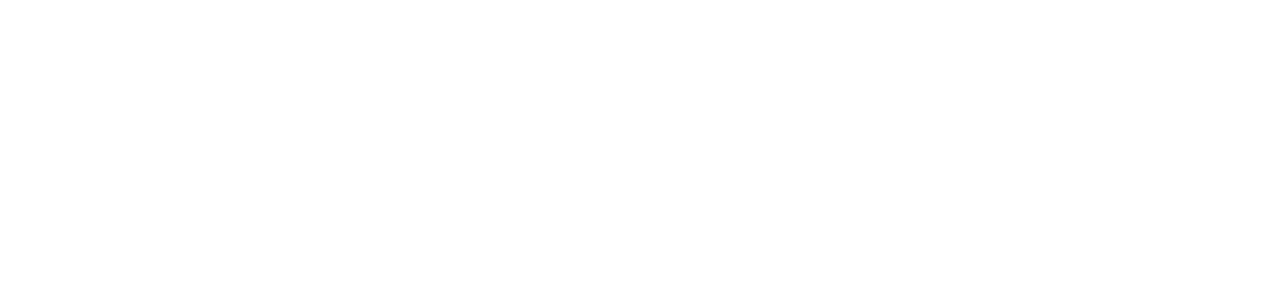
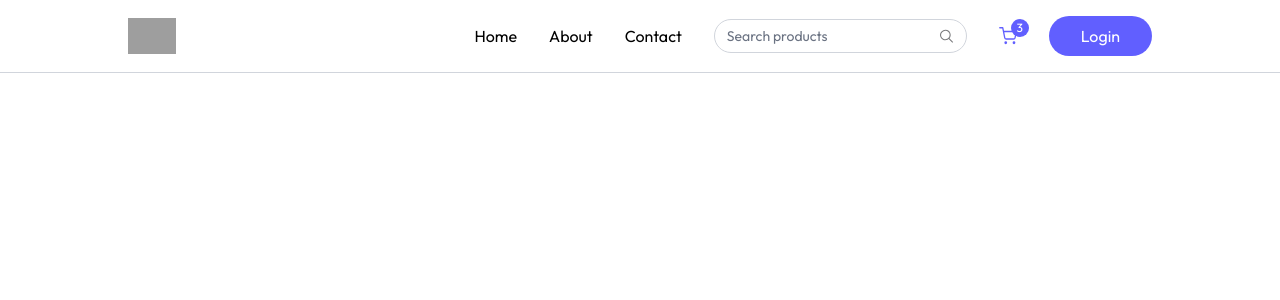
Before and after one commit to sheharagamage/Grocery-market-place, a React (Vite) app: page / in a window 1280 px wide. Shown: the top 300 px of the page. Built offline with nearby package versions, Linux system fonts and the light colour scheme; grey boxes are pictures that could not be loaded.

Commit message:
create navigation bar components

```diff
--- a/package.json
+++ b/package.json
@@ -13,6 +13,7 @@
     "@tailwindcss/vite": "^4.1.8",
     "react": "^19.1.0",
     "react-dom": "^19.1.0",
+    "react-router-dom": "^7.6.2",
     "tailwindcss": "^4.1.8"
   },
   "devDependencies": {
--- a/src/App.jsx
+++ b/src/App.jsx
@@ -1,11 +1,12 @@
 
 //type rafce
 import React from 'react'
+import Navbar from './components/navbar'
 
 const App = () => {
   return (
     <div>
-
+      <Navbar />
     </div>
   )
 }
--- /dev/null
+++ b/src/components/navbar.jsx
@@ -0,0 +1,61 @@
+import React from 'react'
+
+const Navbar = () => {
+    const [open, setOpen] = React.useState(false)
+  return (
+    <nav className="flex items-center justify-between px-6 md:px-16 lg:px-24 xl:px-32 py-4 border-b border-gray-300 bg-white relative transition-all">
+
+            <a href="#">
+                <img className="h-9" src="https://raw.githubusercontent.com/prebuiltui/prebuiltui/main/assets/dummyLogo/dummyLogoColored.svg" alt="dummyLogoColored" />
+            </a>
+
+            {/* Desktop Menu */}
+            <div className="hidden sm:flex items-center gap-8">
+                <a href="#">Home</a>
+                <a href="#">About</a>
+                <a href="#">Contact</a>
+
+                <div className="hidden lg:flex items-center text-sm gap-2 border border-gray-300 px-3 rounded-full">
+                    <input className="py-1.5 w-full bg-transparent outline-none placeholder-gray-500" type="text" placeholder="Search products" />
+                    <svg width="16" height="16" viewBox="0 0 16 16" fill="none" xmlns="http://www.w3.org/2000/svg">
+                        <path d="M10.836 10.615 15 14.695" stroke="#7A7B7D" stroke-width="1.2" stroke-linecap="round" stroke-linejoin="round" />
+                        <path clip-rule="evenodd" d="M9.141 11.738c2.729-1.136 4.001-4.224 2.841-6.898S7.67.921 4.942 2.057C2.211 3.193.94 6.281 2.1 8.955s4.312 3.92 7.041 2.783" stroke="#7A7B7D" stroke-width="1.2" stroke-linecap="round" stroke-linejoin="round" />
+                    </svg>
+                </div>
+
+                <div className="relative cursor-pointer">
+                    <svg width="18" height="18" viewBox="0 0 14 14" fill="none" xmlns="http://www.w3.org/2000/svg">
+                        <path d="M.583.583h2.333l1.564 7.81a1.17 1.17 0 0 0 1.166.94h5.67a1.17 1.17 0 0 0 1.167-.94l.933-4.893H3.5m2.333 8.75a.583.583 0 1 1-1.167 0 .583.583 0 0 1 1.167 0m6.417 0a.583.583 0 1 1-1.167 0 .583.583 0 0 1 1.167 0" stroke="#615fff" stroke-linecap="round" stroke-linejoin="round" />
+                    </svg>
+                    <button className="absolute -top-2 -right-3 text-xs text-white bg-indigo-500 w-[18px] h-[18px] rounded-full">3</button>
+                </div>
+
+                <button className="cursor-pointer px-8 py-2 bg-indigo-500 hover:bg-indigo-600 transition text-white rounded-full">
+                    Login
+                </button>
+            </div>
+
+            <button onClick={() => open ? setOpen(false) : setOpen(true)} aria-label="Menu" className="sm:hidden">
+                {/* Menu Icon SVG */}
+                <svg width="21" height="15" viewBox="0 0 21 15" fill="none" xmlns="http://www.w3.org/2000/svg">
+                    <rect width="21" height="1.5" rx=".75" fill="#426287" />
+                    <rect x="8" y="6" width="13" height="1.5" rx=".75" fill="#426287" />
+                    <rect x="6" y="13" width="15" height="1.5" rx=".75" fill="#426287" />
+                </svg>
+            </button>
+
+            {/* Mobile Menu */}
+            <div className={`${open ? 'flex' : 'hidden'} absolute top-[60px] left-0 w-full bg-white shadow-md py-4 flex-col items-start gap-2 px-5 text-sm md:hidden`}>
+                <a href="#" className="block">Home</a>
+                <a href="#" className="block">About</a>
+                <a href="#" className="block">Contact</a>
+                <button className="cursor-pointer px-6 py-2 mt-2 bg-indigo-500 hover:bg-indigo-600 transition text-white rounded-full text-sm">
+                    Login
+                </button>
+            </div>
+
+        </nav>
+    )
+}
+
+export default Navbar
```
Also changed, not shown: 1 other file (tests, documents, lock files or other folders).
